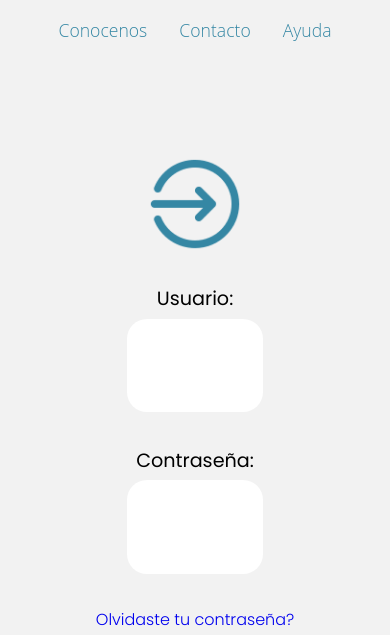
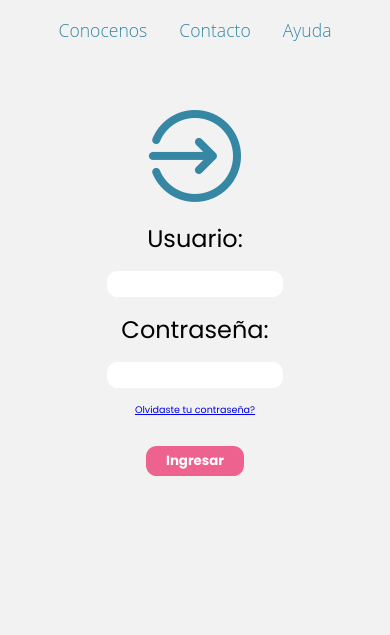
Before and after one commit to MarianoBarella95/Patitas-Felices, a plain HTML site: page login.html in a window 390 px wide. Shown: the part 109-744 px from the top of the page. Drawn offline with Linux system fonts and the light colour scheme.

Commit message:
Cambio tamaño login

```diff
--- a/login.css
+++ b/login.css
@@ -114,127 +114,49 @@ main {
     background-color: #F2F2F2;
 }
 
-.portada {
+.ingresar {
     width: 100%;
-    height: 100vh;
-    background: rgb(235,95,144);
-background: linear-gradient(0deg, rgba(235,95,144,1) 0%, rgba(199,52,96,1) 100%);
+    height: 30rem;
     display: flex;
-    flex-direction: row-reverse;
+    justify-content: center;
+    align-items: center;
 }
 
-.portada-title {
-    width: 30%;
-    /* background-color: #EE628F; */
-    background: rgb(235,95,144);
-background: linear-gradient(0deg, rgba(235,95,144,1) 0%, rgba(199,52,96,1) 50%);
+.ingresar form {
     display: flex;
     flex-direction: column;
-    justify-content: center;
-    align-items: flex-start;
-    font-size: 2rem;
-    color: #F2F2F2;
+    justify-content: space-around;
+    align-items: center;
+    width: 30%;
+    height: 80%;
 }
 
-.portada-title h2 {
-    font-family: 'Open Sans', sans-serif;
-    font-size: 2em;
-    font-weight: 700;
-    padding-left: .5em;
-}
-
-.portada-title p {
-    font-family: 'Open Sans', sans-serif;
-    font-size: 1em;
+label {
+    font-size: 1.5rem;
     font-weight: 400;
-    padding-left: 1em;
-}
-
-.portada-img {
-    width: 70%;
-    background-image: url(./img/ParaPortada.jpg);
-    background-size: cover;
-    background-position: center;
-
-}
-
-/* HASTA ACÁ EL ESTILO DE LA PORTADA */
-
-
-.ingresar {
-    width: 100%;
-    height: 100vh;
-    display: flex;
-    flex-direction: column;
-    justify-content: center;
-    align-items: center;
-    font-size: 2rem;
-}
-
-form {
-    width: 70%;
-    height: 80%;
-    display: flex;
-    flex-direction: column;
-    justify-content: center;
-    align-items: center;
-    font-size: 2rem;
-}
-
-img {
-    width: 3em;
-    margin-bottom: 1em;
-}
-
-.contacto h2 {
-    font-size: 1.5em;
-    line-height: 1.5em;
-    margin-bottom: .2em;
-    font-weight: 700;
-    width: 100%;
-    text-align: center;
-    height: 10%;
-    color: #3587A4;
 }
 
 input {
-    width: 50%;
-    height: 6em;
-    border-radius: 1.5em;
-    caret-color: #EE628F;
     border: none;
-    margin-bottom: 2.5em;
-}
-
-input:focus {
-    background-color: #3587A4;
-}
-
-label {
-    font-size: 1em;
-    margin-bottom: .4em;
-}
-
-form a {
-    text-decoration: none;
-    font-size: .5em;
-    font-weight: 300;
+    border-radius: .8em;
+    height: 2em;
+    width: 60%;
 }
 
 #ingresar {
-    border: none;
     background-color: #EE628F;
     color: white;
-    font-size: .5em;
+    width: 30%;
+    height: 2.2em;
+    font-family: 'Poppins', sans-serif;
     font-weight: 700;
-    width: 30%;
     transition: .4s;
 }
 
 #ingresar:hover {
     cursor: pointer;
     box-shadow: 0 5px 15px rgba(238, 98, 143, .4);
-    width: 50%;
+    width: 60%;
 }
 
 footer {
@@ -316,75 +238,52 @@ background: linear-gradient(0deg, rgba(199,52,96,1) 0%, rgba(235,95,144,1) 100%)
         height: 70%;
     }
 
+
     .ingresar {
         width: 100%;
-        height: 100vh;
+        height: 30rem;
+        display: flex;
+        justify-content: center;
+        align-items: center;
+    }
+
+    .ingresar form {
         display: flex;
         flex-direction: column;
-        justify-content: center;
+        justify-content: space-around;
         align-items: center;
-        font-size: 2rem;
+        width: 70%;
+        height: 80%;
     }
 
-    form {
-        width: 70%;
-        height: 100%;
-        display: flex;
-        flex-direction: column;
-        justify-content: center;
-        align-items: center;
-        font-size: 1rem;
-    }
-
-    img {
-        width: 3em;
-        margin-bottom: 1em;
-    }
-
-    .contacto h2 {
-        font-size: 1.5em;
-        line-height: 1.5em;
-        margin-bottom: .2em;
-        font-weight: 700;
-        width: 100%;
-        text-align: center;
-        height: 10%;
-        color: #3587A4;
+    label {
+        font-size: 1.5rem;
+        font-weight: 400;
     }
 
     input {
-        width: 50%;
-        height: 3em;
-        border-radius: 1.5em;
-        caret-color: #EE628F;
         border: none;
-        margin-bottom: 2.5em;
-    }
-
-    input:focus {
-        background-color: #3587A4;
-    }
-
-    label {
-        font-size: .8em;
-        margin-bottom: .3em;
+        border-radius: .8em;
+        height: 2em;
+        width: 60%;
     }
 
     #ingresar {
-        border: none;
         background-color: #EE628F;
         color: white;
-        font-size: .5em;
+        width: 30%;
+        height: 2.2em;
+        font-family: 'Poppins', sans-serif;
         font-weight: 700;
-        width: 30%;
         transition: .4s;
     }
 
     #ingresar:hover {
         cursor: pointer;
         box-shadow: 0 5px 15px rgba(238, 98, 143, .4);
-        width: 50%;
+        width: 60%;
     }
+
 
     footer {
         flex-direction: column;
@@ -436,75 +335,53 @@ background: linear-gradient(0deg, rgba(199,52,96,1) 0%, rgba(235,95,144,1) 100%)
         height: 60%;
     }
 
-
     .ingresar {
         width: 100%;
-        height: 100vh;
+        height: 30rem;
+        display: flex;
+        justify-content: center;
+        align-items: center;
+    }
+
+    .ingresar form {
         display: flex;
         flex-direction: column;
-        justify-content: center;
+        justify-content: space-around;
         align-items: center;
-        font-size: 2rem;
+        width: 50%;
+        height: 80%;
     }
 
-    form {
-        width: 70%;
-        height: 80%;
-        display: flex;
-        flex-direction: column;
-        justify-content: center;
-        align-items: center;
-        font-size: 2rem;
-    }
-
-    img {
-        width: 3em;
-        margin-bottom: 1em;
-    }
-
-    .contacto h2 {
-        font-size: 1.5em;
-        line-height: 1.5em;
-        margin-bottom: .2em;
-        font-weight: 700;
-        width: 100%;
-        text-align: center;
-        height: 10%;
-        color: #3587A4;
+    label {
+        font-size: 1.5rem;
+        font-weight: 400;
     }
 
     input {
-        width: 50%;
-        height: 7em;
-        border-radius: 1.5em;
-        caret-color: #EE628F;
         border: none;
-        margin-bottom: 2.5em;
+        border-radius: .8em;
+        height: 2em;
+        width: 90%;
     }
 
-    input:focus {
-        background-color: #3587A4;
-    }
-
-    label {
-        font-size: .6em;
-        margin-bottom: .3em;
+    .olvidar {
+        font-size: .6rem;
     }
 
     #ingresar {
-        border: none;
         background-color: #EE628F;
         color: white;
-        font-size: .5em;
+        width: 50%;
+        height: 2.2em;
+        font-family: 'Poppins', sans-serif;
         font-weight: 700;
-        width: 30%;
         transition: .4s;
     }
 
     #ingresar:hover {
         cursor: pointer;
         box-shadow: 0 5px 15px rgba(238, 98, 143, .4);
-        width: 50%;
+        width: 80%;
     }
 
     footer {
```
Also changed, not shown: index.css (+67 -2 lines), index.html (+1 -1 lines).
